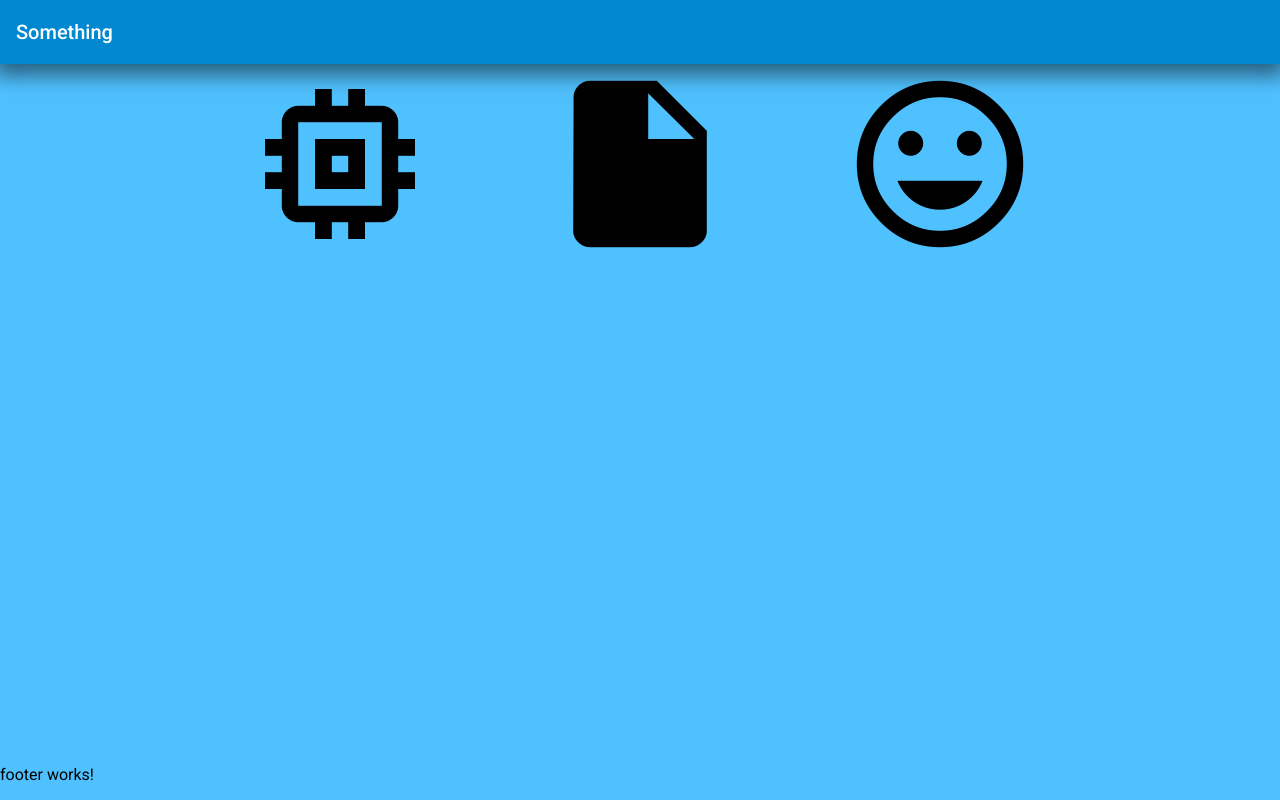
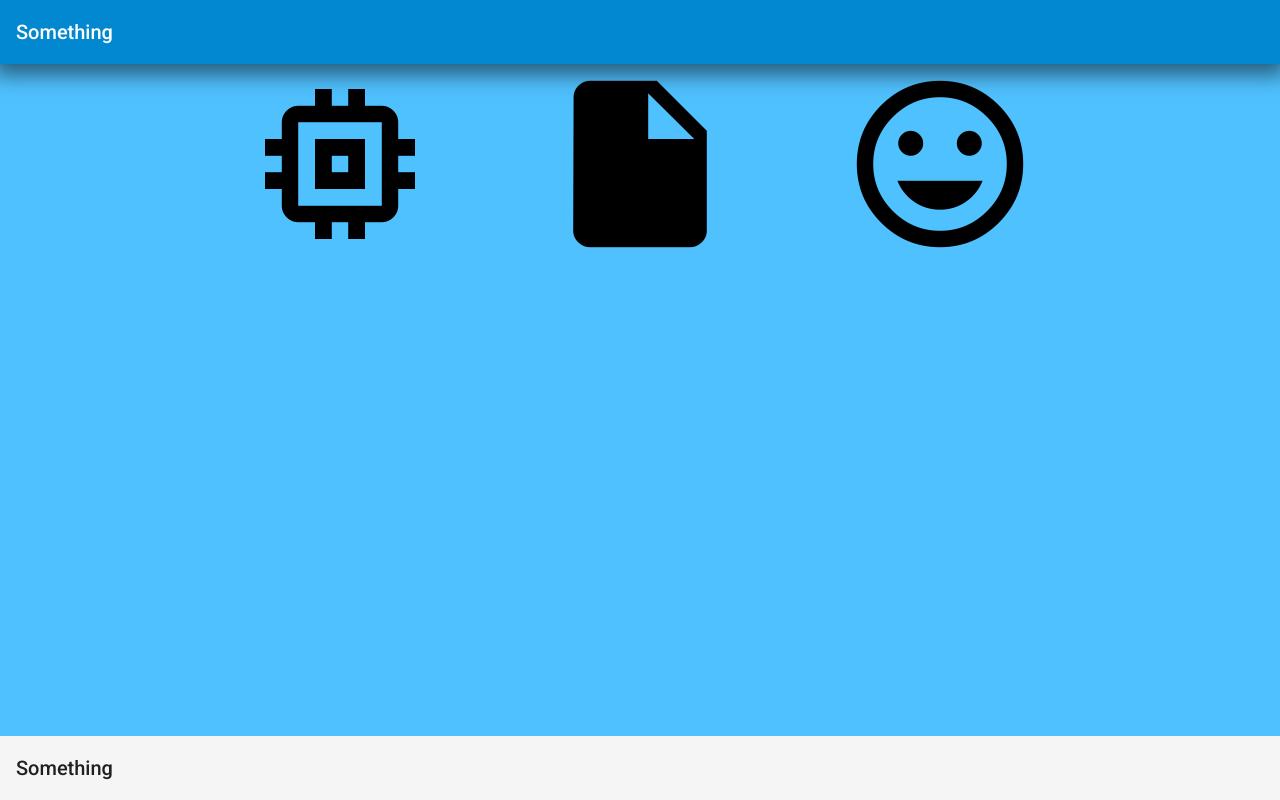
Before and after one commit to danmartindev/Portfolio, an Angular app: page / in a window 1280 px wide. Built offline with nearby package versions, Linux system fonts and the light colour scheme.

Commit message:
placeholder html

```diff
--- a/src/app/footer/footer.component.html
+++ b/src/app/footer/footer.component.html
@@ -1,3 +1 @@
-<p>
-  footer works!
-</p>
+<mat-toolbar>Something</mat-toolbar>
```
